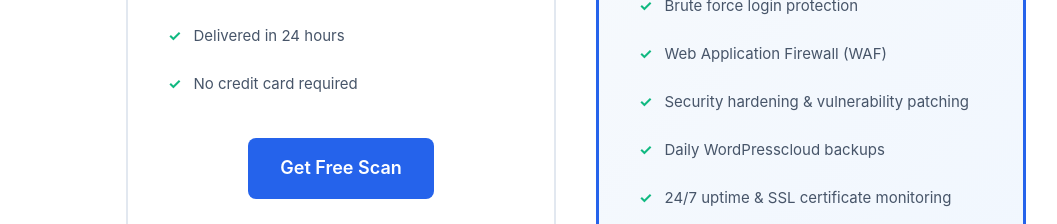
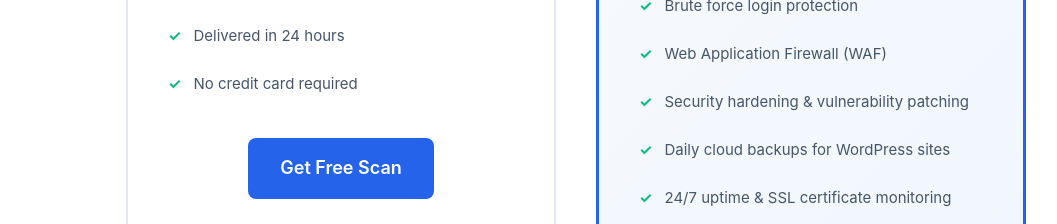
Before and after one commit to aristotle-malichetty/shieldsite-io, a plain HTML site: page index.html in a window 1280 px wide. Shown: the part 3120-3344 px from the top of the page, without its empty margins (64-1121 px from the left). Drawn offline with Linux system fonts and the light colour scheme.

Commit message:
WP Sites backup

```diff
--- a/index.html
+++ b/index.html
@@ -208,7 +208,7 @@
                         <li><span class="checkmark">✓</span> Brute force login protection</li>
                         <li><span class="checkmark">✓</span> Web Application Firewall (WAF)</li>
                         <li><span class="checkmark">✓</span> Security hardening & vulnerability patching</li>
-                        <li><span class="checkmark">✓</span> Daily WordPresscloud backups</li>
+                        <li><span class="checkmark">✓</span> Daily cloud backups for WordPress sites</li>
                         <li><span class="checkmark">✓</span> 24/7 uptime & SSL certificate monitoring</li>
                         <li><span class="checkmark">✓</span> Daily security reports delivered to your inbox</li>
                         <li><span class="checkmark">✓</span> Instant alerts for threats & downtime</li>
```
